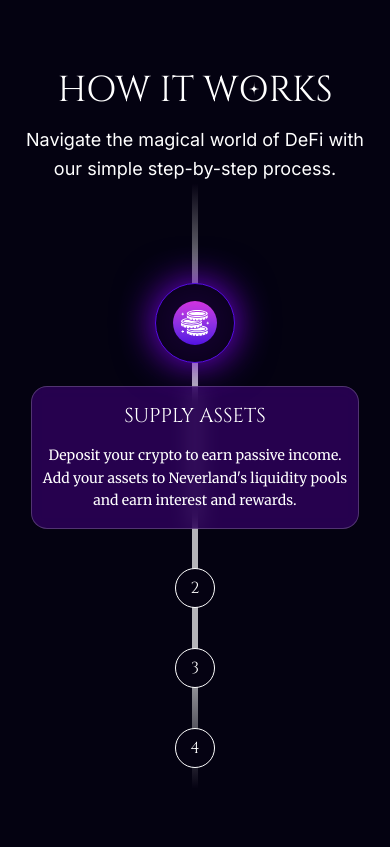
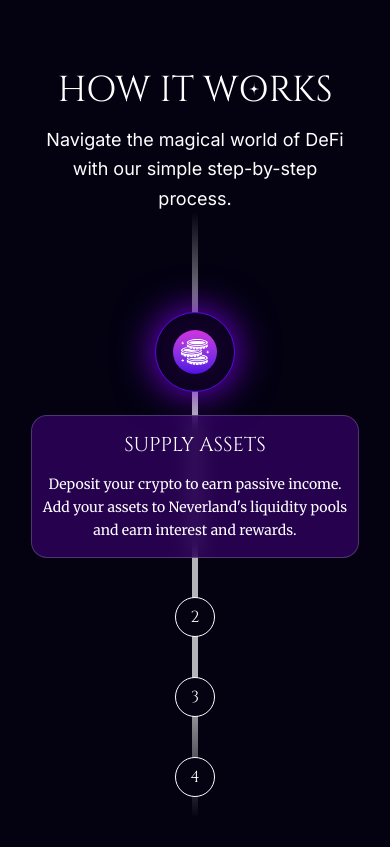
Before and after one commit to Neverland-Money/neverland-landing, a Next.js app: page / in a window 390 px wide. Shown: the part 3800-4647 px from the top of the page. Built offline with nearby package versions, Linux system fonts and the light colour scheme.

Commit message:
feat: text size for how it works on mobile

```diff
--- a/src/components/sections/HowItWorksSection.tsx
+++ b/src/components/sections/HowItWorksSection.tsx
@@ -285,7 +285,7 @@
               rks
             </h2>
           </div>
-          <p className="font-inter mx-auto max-w-[385px] text-lg leading-relaxed font-normal text-white">
+          <p className="font-inter mx-auto max-w-[300px] text-lg leading-relaxed font-normal text-white lg:max-w-[385px]">
             Navigate the magical world of DeFi with our simple step-by-step
             process.
           </p>
```
